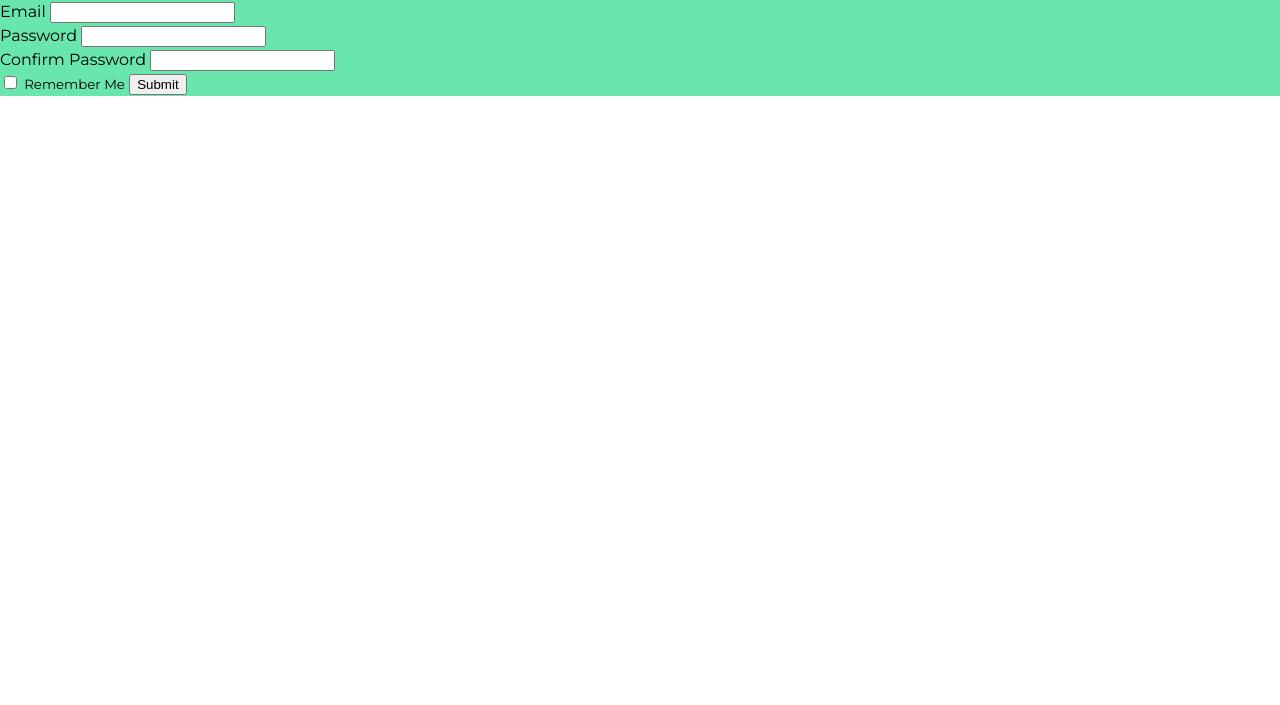
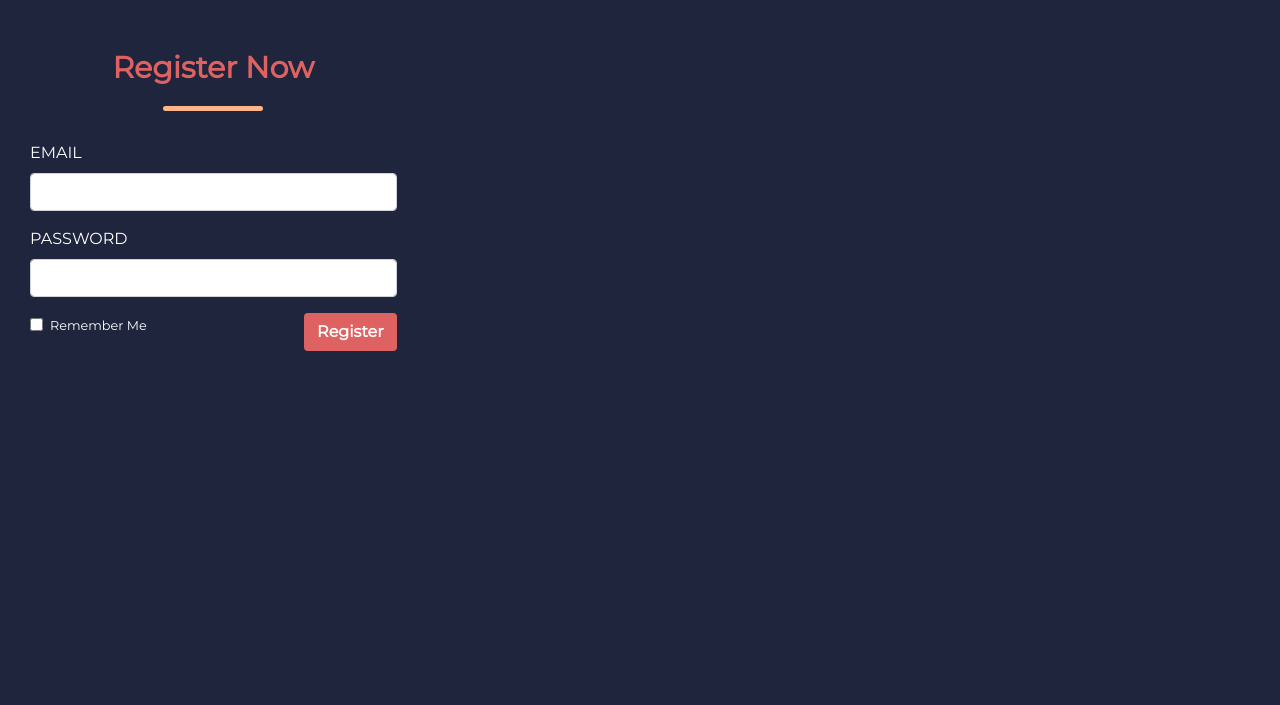
Before and after one commit to RavinduSachintha/iHack_MemoryMate_Web, a plain HTML site: page register.html in a window 1280 px wide. Shown: the top 705 px of the page. Drawn offline with nearby package versions, Linux system fonts and the light colour scheme.

Commit message:
Registeration process

```diff
--- a/js/auth.js
+++ b/js/auth.js
@@ -21,7 +21,10 @@ var login = function() {
 // Function to register the user start
 var register = function(username,password) {
 
-    firebase.auth().createUserWithEmailAndPassword(username,password).catch(function(error) {
+    var email = document.getElementById("email");
+    var password = document.getElementById("password");
+
+    firebase.auth().createUserWithEmailAndPassword(email.value,password.value).catch(function(error) {
         // Handle Errors here.
         var errorCode = error.code;
         var errorMessage = error.message;
@@ -33,6 +36,7 @@ var register = function(username,password) {
 }
 // Function to register the user end
 
+
 // var isSigned = function() {
 //     firebase.auth().onAuthStateChanged(function(user) {
 //         if (user) {
--- a/register.html
+++ b/register.html
@@ -5,11 +5,12 @@
     <meta charset="UTF-8">
     <meta name="viewport" content="width=device-width">
 
-    <title>Register</title>
+    <title>register</title>
 
     <!--Style Sheets start-->
-    <!--<link rel="stylesheet" href="https://stackpath.bootstrapcdn.com/bootstrap/4.1.3/css/bootstrap.min.css" integrity="sha384-MCw98/SFnGE8fJT3GXwEOngsV7Zt27NXFoaoApmYm81iuXoPkFOJwJ8ERdknLPMO" crossorigin="anonymous">-->
+    <link rel="stylesheet" href="https://stackpath.bootstrapcdn.com/bootstrap/4.1.3/css/bootstrap.min.css" integrity="sha384-MCw98/SFnGE8fJT3GXwEOngsV7Zt27NXFoaoApmYm81iuXoPkFOJwJ8ERdknLPMO" crossorigin="anonymous">
     <link href="css/style.css" rel="stylesheet">
+    <link href="css/logincss.css" rel="stylesheet">
     <link rel="stylesheet" href="https://use.fontawesome.com/releases/v5.3.1/css/all.css" integrity="sha384-mzrmE5qonljUremFsqc01SB46JvROS7bZs3IO2EmfFsd15uHvIt+Y8vEf7N7fWAU" crossorigin="anonymous">
     <link href="https://fonts.googleapis.com/css?family=Montserrat" rel="stylesheet">
     <!--Style sheets end-->
@@ -24,20 +25,22 @@
 <body>
 
 
-<div class="container b-green">
+<div class="col-md-4 login-sec">
+    <h2 class="text-center">Register Now</h2>
+    <!--Form to gather the registration details of the user start-->
     <form class="login-form">
         <div class="form-group">
+
             <label  class="text-uppercase">Email</label>
-            <input type="text" class="form-control" placeholder="">
+            <input type="text" class="form-control" placeholder="" id="email">
+
 
         </div>
         <div class="form-group">
             <label  class="text-uppercase">Password</label>
-            <input type="password" class="form-control" placeholder="">
-        </div>
-        <div class="form-group">
-            <label  class="text-uppercase">Confirm Password</label>
-            <input type="password" class="form-control" placeholder="">
+
+            <input type="password" class="form-control" placeholder="" id="password">
+
         </div>
 
 
@@ -46,14 +49,22 @@
                 <input type="checkbox" class="form-check-input">
                 <small>Remember Me</small>
             </label>
-            <button type="submit" class="btn btn-login float-right">Submit</button>
+
+            <button type="button" class="btn btn-login float-right" onclick="register()">Register</button>
         </div>
 
     </form>
+    <!--Form to gather the login details of the user end-->
 </div>
 
 <a href="http://ettrics.com/code/vertical-layout-navigation/" class="logo" target="_blank">
     <img class="logo" src="https://s3-us-west-2.amazonaws.com/s.cdpn.io/45226/ettrics-logo.svg" alt="" />
 </a>
+
+<!-- javascript file linking -->
+<script src="https://www.gstatic.com/firebasejs/5.5.3/firebase.js"></script>
+<script src="./js/config.js"></script>
+<script src="./js/auth.js"></script>
+
 </body>
 </html>
```
